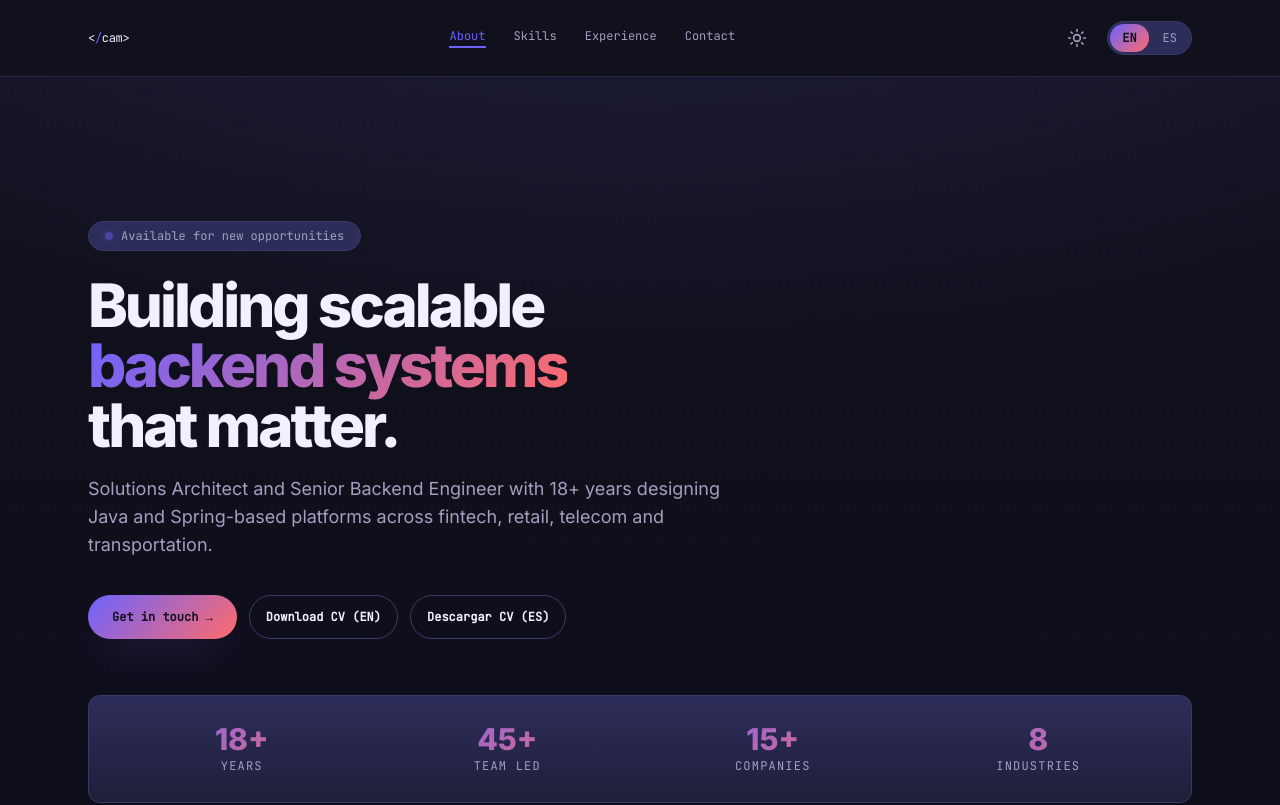
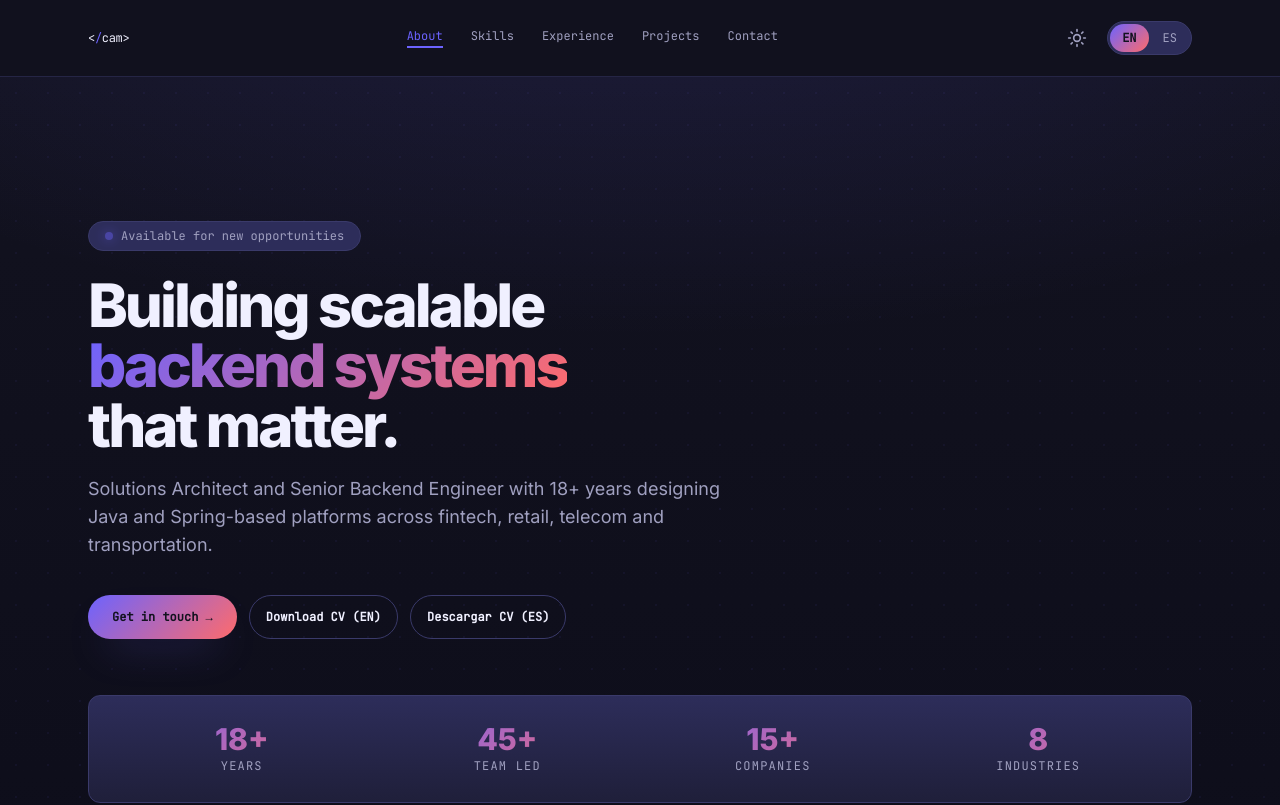
Before and after one commit to andresmontoyat/andresmontoyatco, a React (Vite) app: page / in a window 1280 px wide. Shown: the top 805 px of the page. Built offline with nearby package versions, Linux system fonts and the light colour scheme; a web font is replaced by a local one.

Commit message:
feat(06-02): add Projects to Nav SECTION_IDS and menu links
- Insert 'projects' between 'experience' and 'contact' in SECTION_IDS
- Add { id: 'projects', label: t.nav.projects } to DesktopNav links array
- Add { id: 'projects', label: t.nav.projects } to MobileMenu links array

```diff
--- a/src/components/Nav.js
+++ b/src/components/Nav.js
@@ -4,7 +4,7 @@ import { useLanguage } from '../i18n/LanguageContext'
 import useActiveSection from '../hooks/useActiveSection'
 import ThemeToggle from './_shared/ThemeToggle'
 
-const SECTION_IDS = ['about', 'skills', 'experience', 'contact']
+const SECTION_IDS = ['about', 'skills', 'experience', 'projects', 'contact']
 
 export default function Nav() {
   const { lang, setLang, t } = useLanguage()
@@ -64,6 +64,7 @@ function DesktopNav({ t, activeSection }) {
     { id: 'about', label: t.nav.about },
     { id: 'skills', label: t.nav.skills },
     { id: 'experience', label: t.nav.experience },
+    { id: 'projects', label: t.nav.projects },
     { id: 'contact', label: t.nav.contact },
   ]
   return (
@@ -172,6 +173,7 @@ function MobileMenu({ open, onClose, t, lang, setLang, activeSection }) {
     { id: 'about', label: t.nav.about },
     { id: 'skills', label: t.nav.skills },
     { id: 'experience', label: t.nav.experience },
+    { id: 'projects', label: t.nav.projects },
     { id: 'contact', label: t.nav.contact },
   ]
 
```
